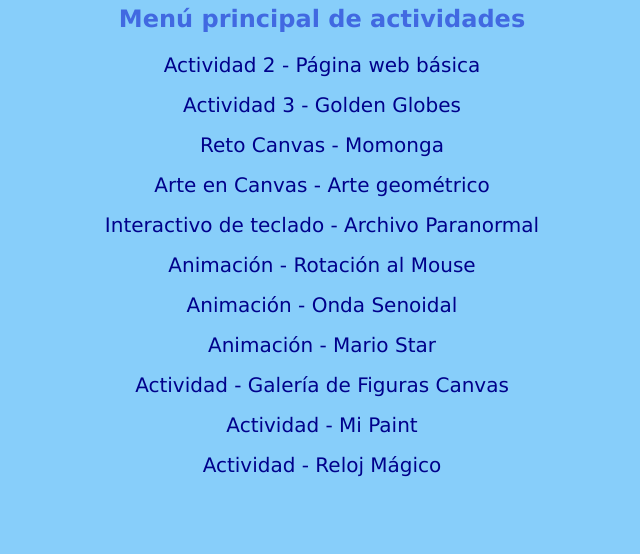
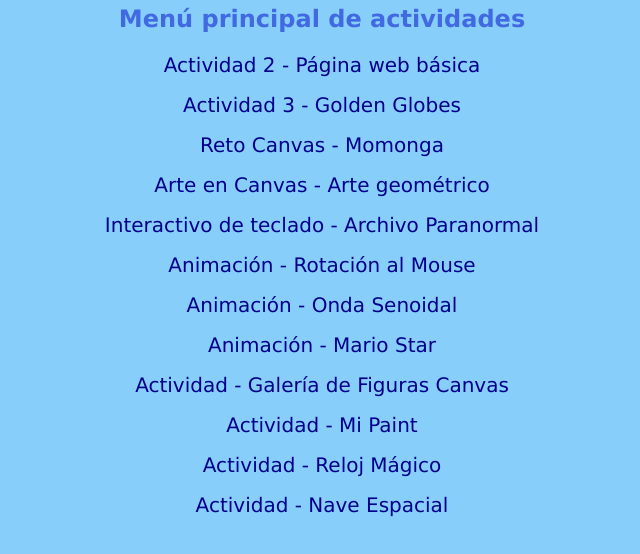
Before and after one commit to baatzycreates/AnimacionDinamica, a plain HTML site: page index.html in a window 1280 px wide. Shown: the part 128-682 px from the top of the page, without its empty margins (318-958 px from the left). Drawn offline with Linux system fonts and the light colour scheme.

Commit message:
Add link to Nave Espacial activity in index.html

```diff
--- a/index.html
+++ b/index.html
@@ -96,5 +96,10 @@
         Actividad - Reloj Mágico
     </a>
 </p>
+    <p>
+    <a href="actividades/nave-personalizada/">
+        Actividad - Nave Espacial
+    </a>
+</p>
 </body>
 </html>
```
